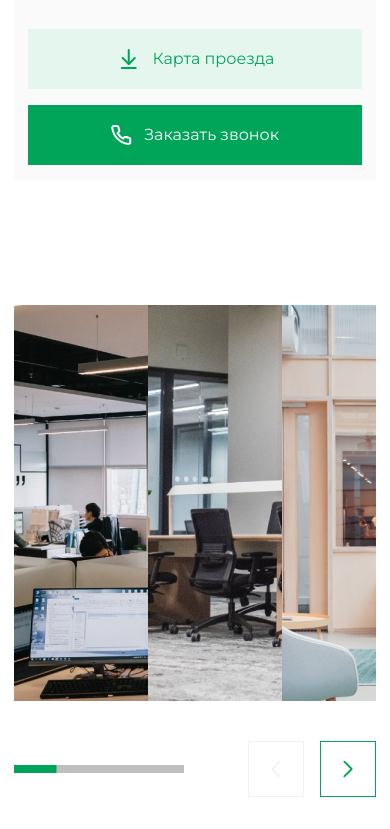
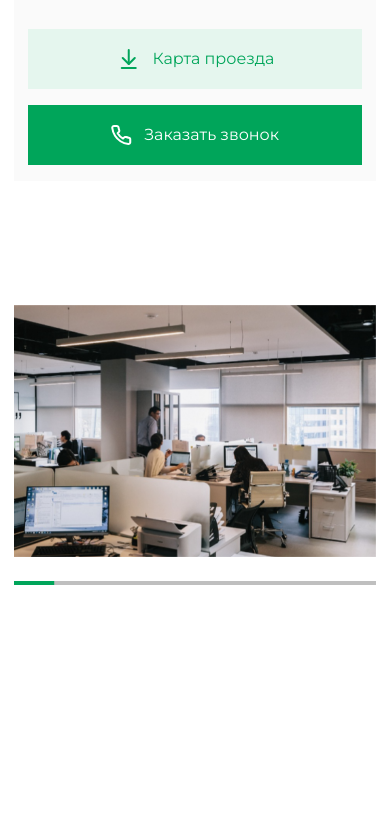
Before and after one commit to RodionMalkov/roiburo-layout, a website built with webpack: page src/index.html in a window 390 px wide. Shown: the part 1207-2036 px from the top of the page. After the commit the page ends 1816 px from the top, so only its background shows below. Built offline with nearby package versions, Linux system fonts and the light colour scheme.

Commit message:
comlited section office

```diff
--- a/src/index.html
+++ b/src/index.html
@@ -92,22 +92,31 @@
         <section class="page-section page-section--office">
           <div class="office swiper">
             <div class="office__wrapper swiper-wrapper">
-              <div class="swiper-slide">
+              <div class="office__slide swiper-slide">
                 <img src="./images/office/office-1.png" alt="Фотографии офиса" title="Офис №1">
               </div>
-              <div class="swiper-slide">
+              <div class="office__slide swiper-slide">
                 <img src="./images/office/office-2.png" alt="Фотографии офиса" title="Офис №2">
               </div>
-              <div class="swiper-slide">
+              <div class="office__slide swiper-slide">
                 <img src="./images/office/office-3.png" alt="Фотографии офиса" title="Комната отдыха">
               </div>
-              <div class="swiper-slide">
+              <div class="office__slide swiper-slide">
                 <img src="./images/office/office-1.png" alt="Фотографии офиса" title="Офис №1">
               </div>
-              <div class="swiper-slide">
+              <div class="office__slide swiper-slide">
                 <img src="./images/office/office-2.png" alt="Фотографии офиса" title="Офис №2">
               </div>
-              <div class="swiper-slide">
+              <div class="office__slide swiper-slide">
+                <img src="./images/office/office-3.png" alt="Фотографии офиса" title="Комната отдыха">
+              </div>
+              <div class="office__slide swiper-slide">
+                <img src="./images/office/office-1.png" alt="Фотографии офиса" title="Офис №1">
+              </div>
+              <div class="office__slide swiper-slide">
+                <img src="./images/office/office-2.png" alt="Фотографии офиса" title="Офис №2">
+              </div>
+              <div class="office__slide swiper-slide">
                 <img src="./images/office/office-3.png" alt="Фотографии офиса" title="Комната отдыха">
               </div>
             </div>
--- a/src/js/index.js
+++ b/src/js/index.js
@@ -8,8 +8,7 @@ import 'swiper/css/pagination';
 import '../stylesheets/index.scss';
 
 var swiper = new Swiper(".office", {
-  slidesPerView: 3,
-  spaceBetween: 40,
+  slidesPerView: 1,
   pagination: {
     el: ".swiper-pagination",
     type: "progressbar",
@@ -18,4 +17,18 @@ var swiper = new Swiper(".office", {
     nextEl: ".swiper-button-next",
     prevEl: ".swiper-button-prev",
   },
+  breakpoints: {
+    600: {
+      slidesPerView: "auto",
+      spaceBetween: 40,
+    },
+    1200: {
+      slidesPerView: 3,
+      spaceBetween: 24,
+    },
+    1700: {
+      slidesPerView: 3,
+      spaceBetween: 40,
+    },
+  },
 });
--- a/src/stylesheets/components/office/office.scss
+++ b/src/stylesheets/components/office/office.scss
@@ -2,4 +2,30 @@
   display: flex;
   flex-direction: column;
   gap: 32px;
+
+  &__slide {
+    width: 100%;
+    height: 396px;
+  }
 }
+
+@media screen and (max-width: 1200px) {
+  .office {
+
+    &__slide {
+      width: 552px;
+    }
+  }
+}
+
+@media screen and (max-width: 600px) {
+  .office {
+
+    gap: 24px;
+
+    &__slide {
+      width: 100%;
+      height: 252px;
+    }
+  }
+}
--- a/src/stylesheets/components/swiper/swiper.scss
+++ b/src/stylesheets/components/swiper/swiper.scss
@@ -76,3 +76,23 @@
 .swiper-rtl .swiper-button-prev:after {
   display: none;
 }
+
+@media screen and (max-width: 600px) {
+
+  .swiper {
+
+
+    &__controllers-btns {
+      display: none;
+    }
+
+  }
+
+  .swiper-horizontal > .swiper-pagination-progressbar,
+  .swiper-pagination-progressbar.swiper-pagination-horizontal,
+  .swiper-vertical > .swiper-pagination-progressbar.swiper-pagination-progressbar-opposite,
+  .swiper-pagination-progressbar.swiper-pagination-vertical.swiper-pagination-progressbar-opposite {
+    height: 4px;
+  }
+
+}
--- a/src/stylesheets/include/global.scss
+++ b/src/stylesheets/include/global.scss
@@ -10,6 +10,12 @@ a {
 
 a:hover {
   color: var(--green);
+}
+
+img {
+  width: 100%;
+  height: 100%;
+  object-fit: cover;
 }
 
 
```
